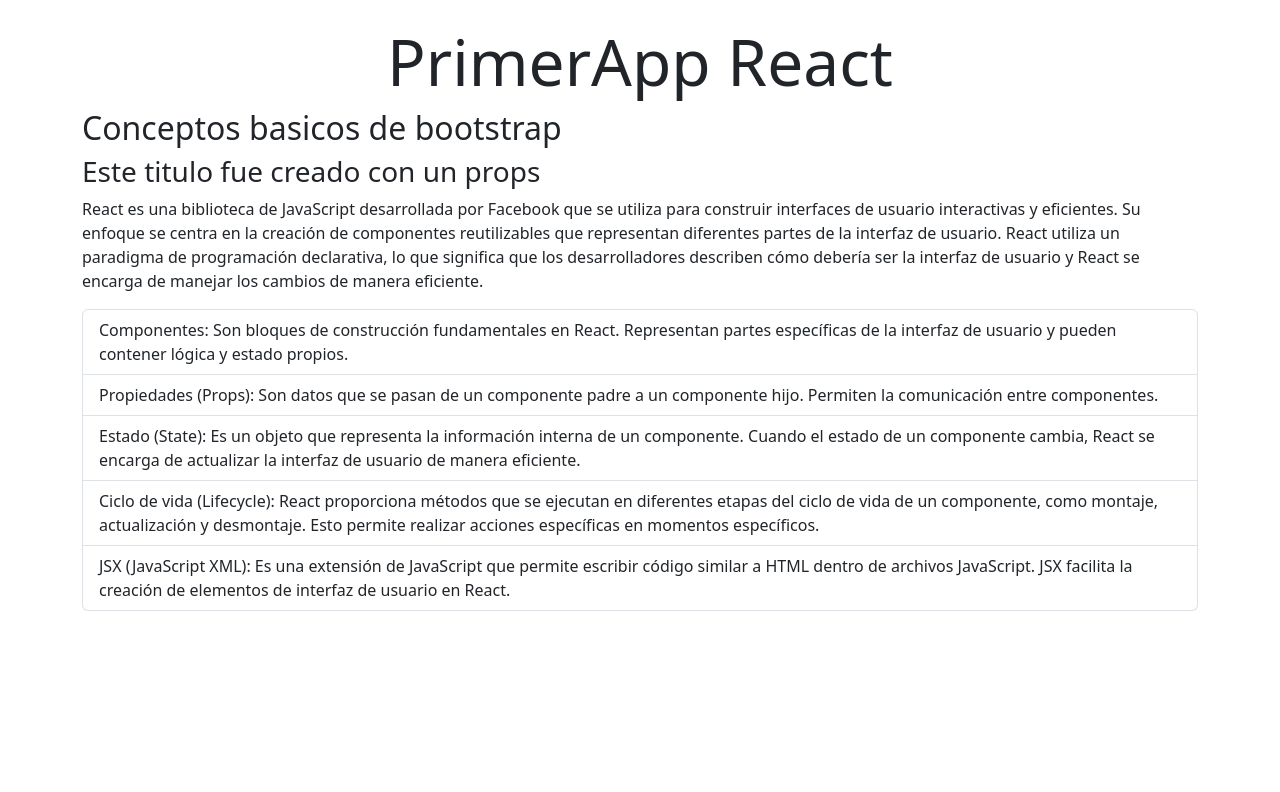
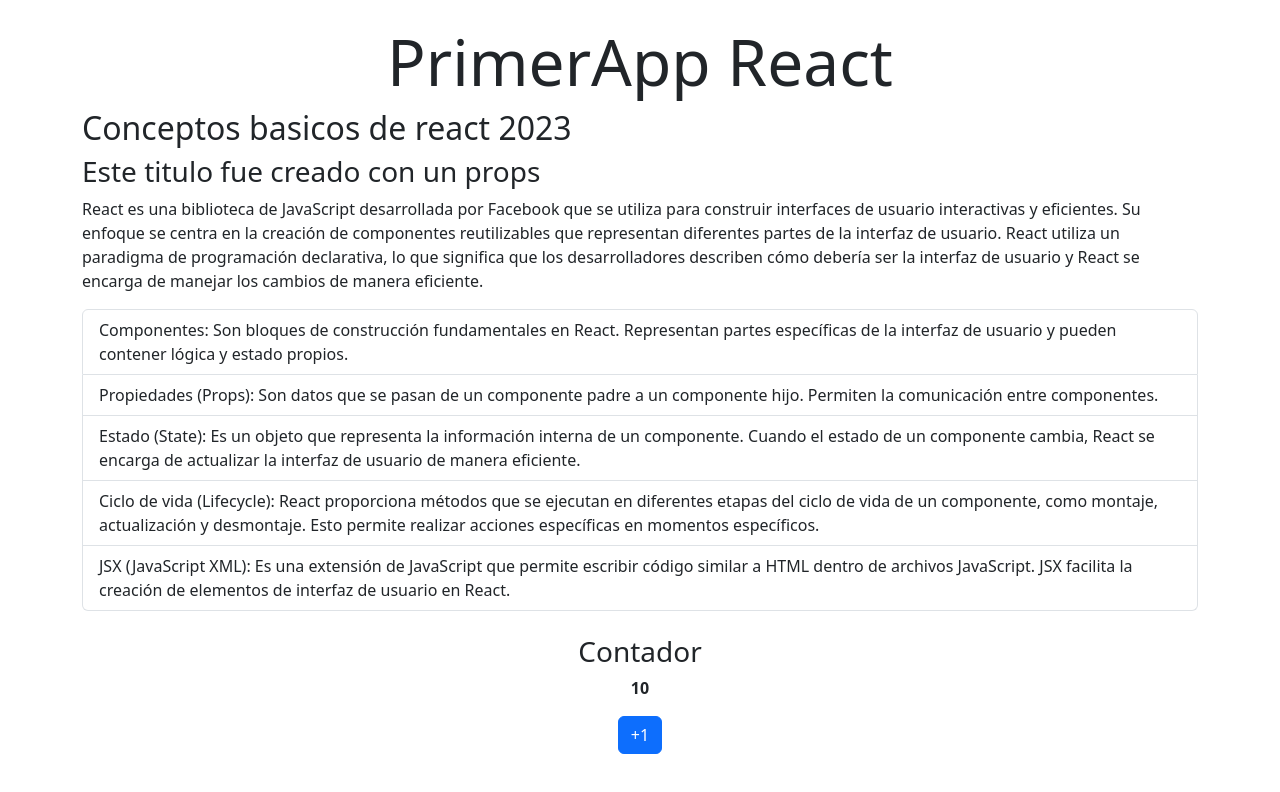
Before and after one commit to valentino-villalba/priemerAppReact, a React (Vite) app: page / in a window 1280 px wide. Shown: the top 792 px of the page. Built offline with nearby package versions, Linux system fonts and the light colour scheme.

Commit message:
agregamos una variable numero que cambiamos con el onClick del boton

```diff
--- a/src/App.jsx
+++ b/src/App.jsx
@@ -1,14 +1,21 @@
 import Informacion from "./components/Informacion";
-import 'bootstrap/dist/css/bootstrap.min.css'
+import "bootstrap/dist/css/bootstrap.min.css";
+import Contador from "./components/contador";
 
 function App() {
   //aqui vamos a agreagar la logica del componente
+  const anioActual = 2023;
+
   return (
     //aqui va un poquito de logica
     //lueho va el maquetadp del componente
     <section className="container my-4">
       <h1 className="text-center display-3">PrimerApp React</h1>
-      <Informacion tituloSecundario='Este titulo fue creado con un props'></Informacion>
+      <Informacion
+        tituloSecundario="Este titulo fue creado con un props"
+        anioActualProps={anioActual}
+      ></Informacion>
+      <Contador></Contador>
       {/*<Informacion/>*/}
     </section>
   );
--- /dev/null
+++ b/src/components/Contador.jsx
@@ -0,0 +1,20 @@
+const Contador = () => {
+  let numero = 10;
+  return (
+    <article className="text-center mt-4">
+      <h3>Contador</h3>
+      <p className="fw-bold">{numero}</p>
+      <button
+        className="btn btn-primary"
+        onClick={() => {
+          numero++;
+          console.log(numero);
+        }}
+      >
+        +1
+      </button>
+    </article>
+  );
+};
+
+export default Contador;
--- a/src/components/Informacion.jsx
+++ b/src/components/Informacion.jsx
@@ -1,7 +1,7 @@
-const Informacion = ({tituloSecundario}) => {
+const Informacion = ({tituloSecundario, anioActualProps}) => {
   return (
     <section>
-      <h2>Conceptos basicos de bootstrap</h2>
+      <h2>Conceptos basicos de react {anioActualProps}</h2>
       <h3>{tituloSecundario}</h3>
       <p>React es una biblioteca de JavaScript desarrollada por Facebook que se utiliza para construir interfaces de usuario interactivas y eficientes. Su enfoque se centra en la creación de componentes reutilizables que representan diferentes partes de la interfaz de usuario. React utiliza un paradigma de programación declarativa, lo que significa que los desarrolladores describen cómo debería ser la interfaz de usuario y React se encarga de manejar los cambios de manera eficiente.</p>
 
```
